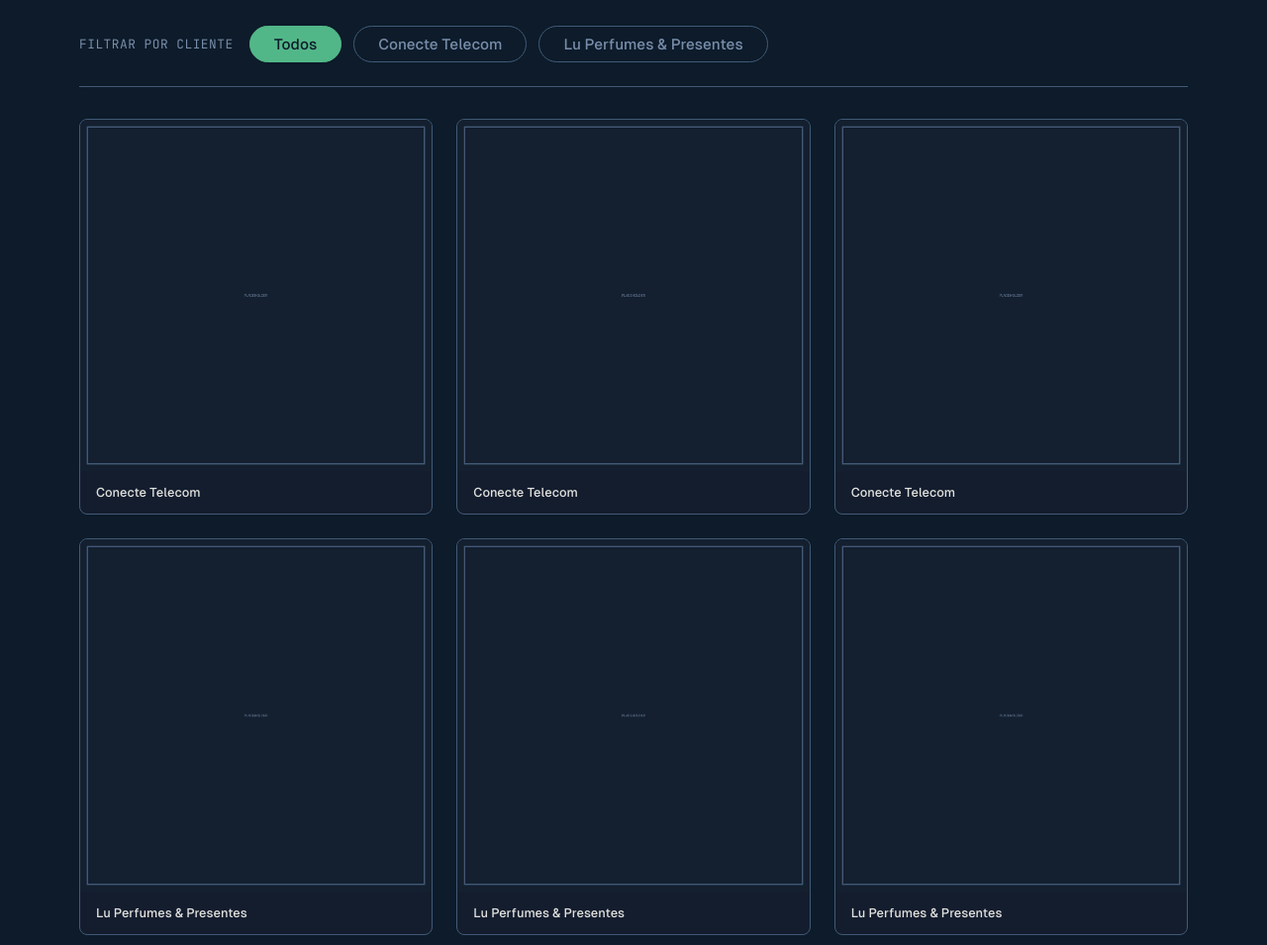
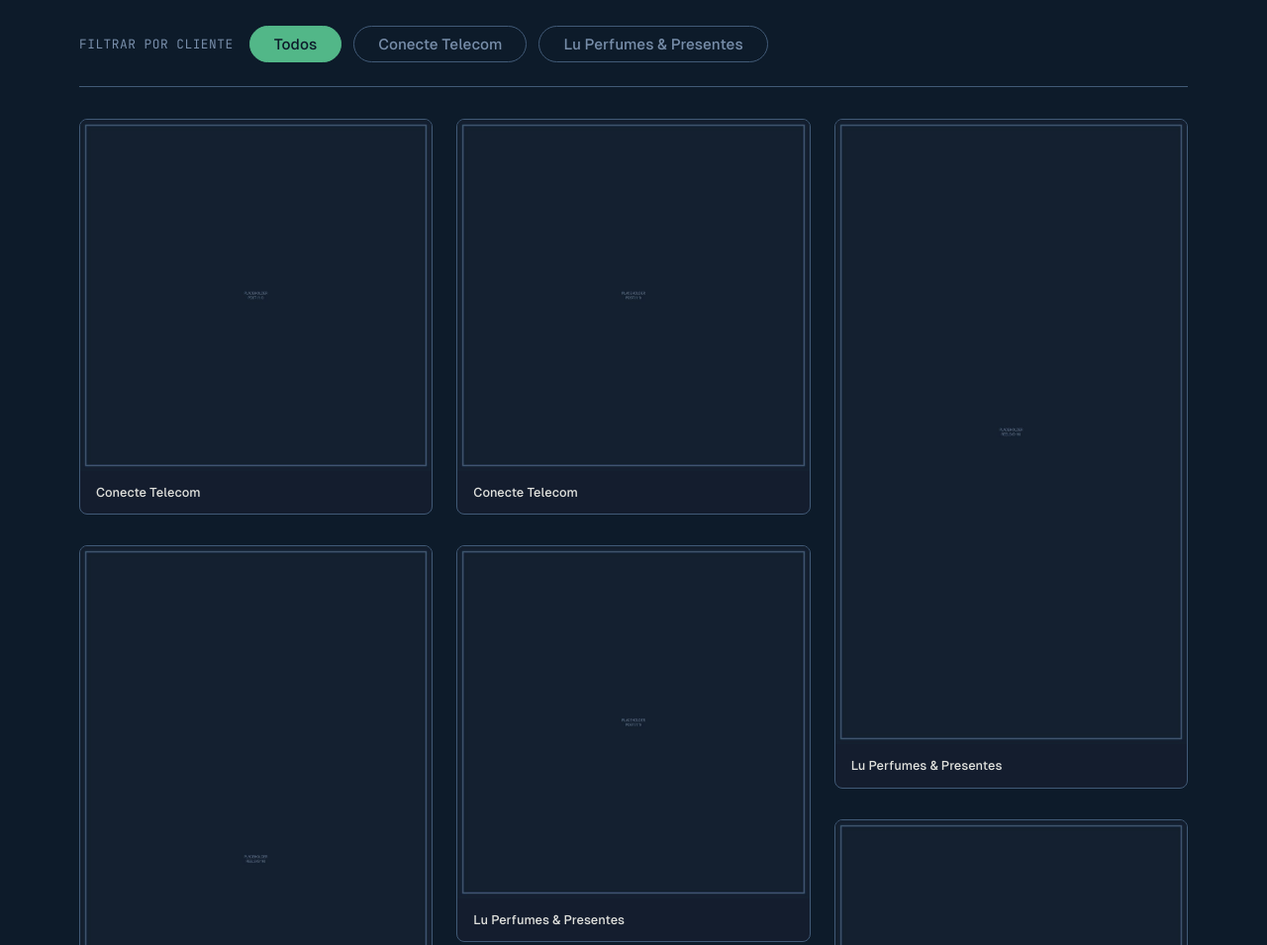
Before and after one commit to devlucasroldao/portfolio-devlucasroldao, a website built with Vite: page marketing.html in a window 1280 px wide. Shown: the part 440-1395 px from the top of the page at 99% size. Built offline with nearby package versions, Linux system fonts and the light colour scheme.

Commit message:
feat: galeria de marketing vira masonry, suporta proporções diferentes

```diff
--- a/src/scripts/marketing-items.js
+++ b/src/scripts/marketing-items.js
@@ -1,50 +1,64 @@
 // Dados da galeria de Marketing & Redes Sociais — mesma lógica de
 // testimonials.js (array simples, cada item é um objeto). Pra trocar um
-// placeholder por conteúdo real: troca o valor de `image` pelo caminho
-// do arquivo real dentro de public/images/marketing/, e ajusta
-// `caption` se quiser. Pra adicionar um item novo, copia um bloco
-// existente e edita.
+// placeholder por conteúdo real: troca `image` pelo caminho do arquivo
+// real dentro de public/images/marketing/, e `width`/`height` pelas
+// dimensões reais desse arquivo (importante: sem isso o layout "pula"
+// enquanto a imagem carrega — ver comentário em marketing-page.js).
 //
 // client: 'conecte' | 'lu-perfumes'
 //
-// (O tipo "antes-depois" existiu numa versão anterior — removido a
-// pedido, simplificando a galeria só pra imagens únicas.)
+// A galeria é masonry (cada item na proporção real dele) — não precisa
+// mais ser tudo quadrado. Post de feed normal costuma ser 1080x1080,
+// capa de Reels/Stories costuma ser 1080x1920 — mas qualquer proporção
+// real funciona, é só preencher width/height corretos.
 
 export const marketingItems = [
   {
     id: 'placeholder-1',
     client: 'conecte',
-    image: '/images/marketing/PLACEHOLDER.jpg',
+    image: '/images/marketing/PLACEHOLDER-square.jpg',
+    width: 1080,
+    height: 1080,
     caption: 'Post pro Instagram da Conecte Telecom — [substituir pela legenda real]',
   },
   {
     id: 'placeholder-2',
     client: 'conecte',
-    image: '/images/marketing/PLACEHOLDER.jpg',
-    caption: 'Arte de divulgação — [substituir pela legenda real]',
+    image: '/images/marketing/PLACEHOLDER-vertical.jpg',
+    width: 1080,
+    height: 1920,
+    caption: 'Capa de Reels da Conecte Telecom — [substituir pela legenda real]',
   },
   {
     id: 'placeholder-3',
     client: 'conecte',
-    image: '/images/marketing/PLACEHOLDER.jpg',
+    image: '/images/marketing/PLACEHOLDER-square.jpg',
+    width: 1080,
+    height: 1080,
     caption: 'Post pro Instagram da Conecte Telecom — [substituir pela legenda real]',
   },
   {
     id: 'placeholder-4',
     client: 'lu-perfumes',
-    image: '/images/marketing/PLACEHOLDER.jpg',
+    image: '/images/marketing/PLACEHOLDER-square.jpg',
+    width: 1080,
+    height: 1080,
     caption: 'Post pro Instagram da Lu Perfumes & Presentes — [substituir pela legenda real]',
   },
   {
     id: 'placeholder-5',
     client: 'lu-perfumes',
-    image: '/images/marketing/PLACEHOLDER.jpg',
-    caption: 'Arte de catálogo — [substituir pela legenda real]',
+    image: '/images/marketing/PLACEHOLDER-vertical.jpg',
+    width: 1080,
+    height: 1920,
+    caption: 'Capa de Reels da Lu Perfumes & Presentes — [substituir pela legenda real]',
   },
   {
     id: 'placeholder-6',
     client: 'lu-perfumes',
-    image: '/images/marketing/PLACEHOLDER.jpg',
+    image: '/images/marketing/PLACEHOLDER-square.jpg',
+    width: 1080,
+    height: 1080,
     caption: 'Post pro Instagram da Lu Perfumes & Presentes — [substituir pela legenda real]',
   },
 ];
--- a/src/scripts/marketing-page.js
+++ b/src/scripts/marketing-page.js
@@ -12,11 +12,16 @@
 
 function renderGalleryItem(item) {
   const clientLabel = CLIENT_LABELS[item.client];
-
+  // width/height por item (vem de marketing-items.js) — cada peça real
+  // tem uma proporção diferente agora (post quadrado, capa de reels
+  // vertical...), então não dá mais pra assumir uma proporção fixa pra
+  // todas. Sem isso, o navegador não reserva o espaço certo antes da
+  // imagem carregar e o layout "pula" — mesmo cuidado já tomado no
+  // resto do site.
   return `
     <figure class="marketing-card" data-client="${item.client}">
       <div class="marketing-card__media">
-        <img src="${item.image}" alt="${item.caption}" loading="lazy" />
+        <img src="${item.image}" alt="${item.caption}" width="${item.width}" height="${item.height}" loading="lazy" />
       </div>
       <figcaption class="marketing-card__caption">
         <span class="marketing-card__client">${clientLabel}</span>
--- a/src/styles/marketing.css
+++ b/src/styles/marketing.css
@@ -216,14 +216,23 @@
 
 /* ---------- Grid ---------- */
 
+/* Masonry via CSS columns — abandonado o grid quadrado uniforme de
+   propósito: a maioria do conteúdo real (posts de Instagram vs capas de
+   Reels/Stories) não é toda quadrada, é uma mistura de quadrado (1:1) e
+   vertical (9:16). Forçar tudo num quadrado só cortava o conteúdo
+   vertical de um jeito ruim. Aqui cada card mantém a proporção original
+   da imagem — break-inside:avoid impede um card cortado ao meio entre
+   duas colunas. */
 .marketing-grid {
-  display: grid;
-  grid-template-columns: repeat(3, 1fr);
-  gap: var(--space-6);
+  columns: 3;
+  column-gap: var(--space-6);
 }
 
 .marketing-card {
-  margin: 0;
+  display: inline-block;
+  width: 100%;
+  margin: 0 0 var(--space-6);
+  break-inside: avoid;
   border: 1px solid var(--border);
   border-radius: var(--radius-md);
   overflow: hidden;
@@ -239,15 +248,18 @@
   display: none;
 }
 
+/* Sem aspect-ratio forçado — a altura vem naturalmente da proporção real
+   do arquivo (width:100% + height:auto). Sem object-fit:cover também:
+   ele só faz sentido quando o container tem proporção própria pra
+   "encaixar" a imagem dentro; aqui é o oposto, o container que se ajusta
+   à imagem. */
 .marketing-card__media {
-  aspect-ratio: 1 / 1;
-  overflow: hidden;
+  line-height: 0;
 }
 
 .marketing-card__media img {
   width: 100%;
-  height: 100%;
-  object-fit: cover;
+  height: auto;
   cursor: zoom-in;
   display: block;
 }
@@ -279,7 +291,7 @@
 
 @media (max-width: 900px) {
   .marketing-grid {
-    grid-template-columns: repeat(2, 1fr);
+    columns: 2;
   }
 
   .marketing-hero__inner {
@@ -297,7 +309,7 @@
 
 @media (max-width: 560px) {
   .marketing-grid {
-    grid-template-columns: 1fr;
+    columns: 1;
   }
 
   .marketing-hero__stats {
```
Also changed, not shown: public/images/marketing/PLACEHOLDER-square.jpg (added), public/images/marketing/PLACEHOLDER-vertical.jpg (added), public/images/marketing/PLACEHOLDER.jpg (deleted).
